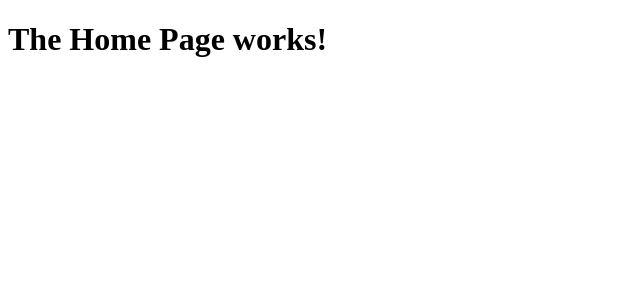
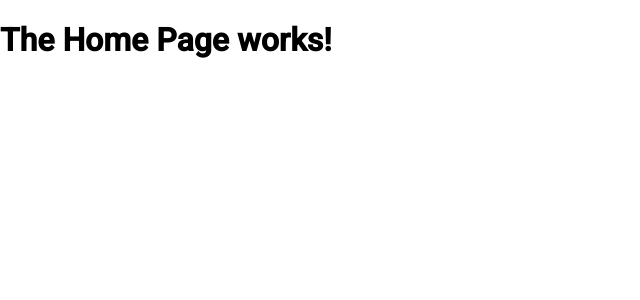
Before and after one commit to Sullenger/team-taco-bobs-computer-repair, an Angular app: page /#/ in a window 1280 px wide. Shown: the top 300 px of the page, without its empty margins (0-640 px from the left). Built offline with nearby package versions, Linux system fonts and the light colour scheme.

Commit message:
installed angular material

```diff
--- a/angular.json
+++ b/angular.json
@@ -24,6 +24,7 @@
               "src/assets"
             ],
             "styles": [
+              "src/custom-theme.scss",
               "src/styles.css"
             ],
             "scripts": []
@@ -115,6 +116,7 @@
           }
         }
       }
-    }},
+    }
+  },
   "defaultProject": "bcrs"
 }
--- /dev/null
+++ b/src/custom-theme.scss
@@ -0,0 +1,27 @@
+
+// Custom Theming for Angular Material
+// For more information: https://material.angular.io/guide/theming
+@import '~@angular/material/theming';
+// Plus imports for other components in your app.
+
+// Include the common styles for Angular Material. We include this here so that you only
+// have to load a single css file for Angular Material in your app.
+// Be sure that you only ever include this mixin once!
+@include mat-core();
+
+// Define the palettes for your theme using the Material Design palettes available in palette.scss
+// (imported above). For each palette, you can optionally specify a default, lighter, and darker
+// hue. Available color palettes: https://material.io/design/color/
+$bcrs-primary: mat-palette($mat-indigo);
+$bcrs-accent: mat-palette($mat-pink, A200, A100, A400);
+
+// The warn palette is optional (defaults to red).
+$bcrs-warn: mat-palette($mat-red);
+
+// Create the theme object (a Sass map containing all of the palettes).
+$bcrs-theme: mat-light-theme($bcrs-primary, $bcrs-accent, $bcrs-warn);
+
+// Include theme styles for core and each component used in your app.
+// Alternatively, you can import and @include the theme mixins for each component
+// that you are using.
+@include angular-material-theme($bcrs-theme);
--- a/src/index.html
+++ b/src/index.html
@@ -16,6 +16,8 @@
 
   <meta name="viewport" content="width=device-width, initial-scale=1">
   <link rel="icon" type="image/x-icon" href="favicon.ico">
+  <link href="https://fonts.googleapis.com/css?family=Roboto:300,400,500&display=swap" rel="stylesheet">
+  <link href="https://fonts.googleapis.com/icon?family=Material+Icons" rel="stylesheet">
 </head>
 <body>
   <app-root></app-root>
--- a/src/styles.css
+++ b/src/styles.css
@@ -8,3 +8,6 @@
 */
 
 /* You can add global styles to this file, and also import other style files */
+
+html, body { height: 100%; }
+body { margin: 0; font-family: Roboto, "Helvetica Neue", sans-serif; }
```
Also changed, not shown: 1 other file (tests, documents, lock files or other folders).
